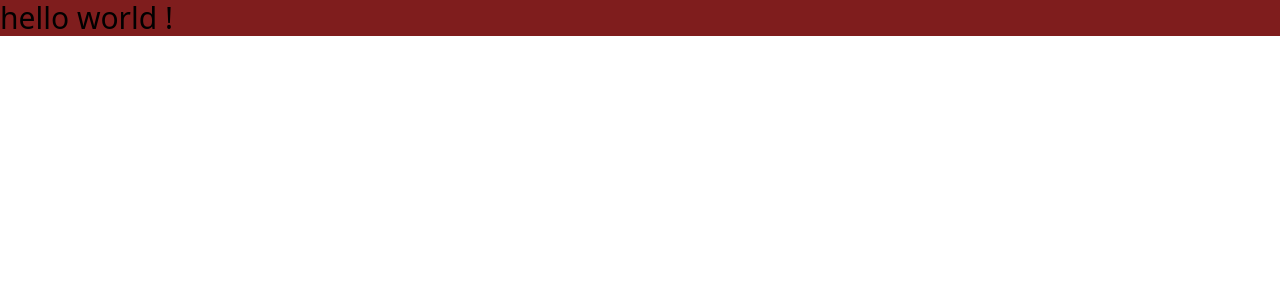
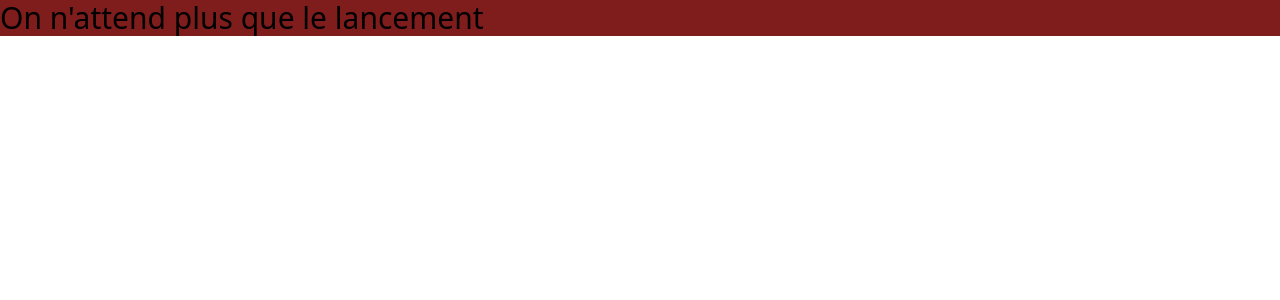
Before and after one commit to zagarino0/GESTIONRECETTE, a React (Create React App) app in the folder frontend/: page / in a window 1280 px wide. Shown: the top 300 px of the page. Built offline with nearby package versions, Linux system fonts and the light colour scheme.

Commit message:
ajout de package electronmon, lancement : npm start && npx electronmon .

```diff
--- a/frontend/package.json
+++ b/frontend/package.json
@@ -9,6 +9,7 @@
     "concurrently": "^7.5.0",
     "cross-env": "^7.0.3",
     "electron": "^21.2.2",
+    "electronmon": "^2.0.2",
     "react": "^18.2.0",
     "react-dom": "^18.2.0",
     "react-scripts": "5.0.1",
--- a/frontend/src/App.js
+++ b/frontend/src/App.js
@@ -4,7 +4,7 @@ import './App.css';
 function App() {
   return (
     <div className="text-3xl bg-red-900">
-      hello world !
+      On n'attend plus que le lancement
     </div>
   );
 }
```
Also changed, not shown: 2 other files (tests, documents, lock files or other folders).
